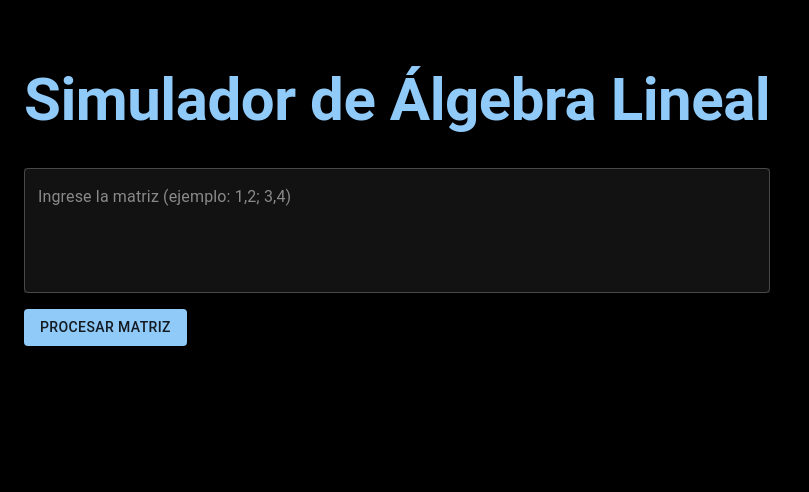
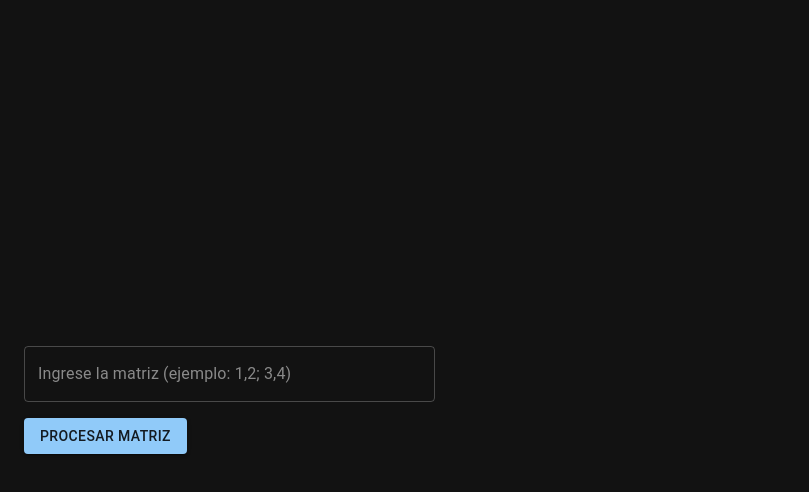
Before and after one commit to pjvalverde/algebra-lineal-simulator, a React (Vite) app: page / in a window 1280 px wide. Shown: the top 492 px of the page, without its empty margins (0-809 px from the left). Built offline with nearby package versions, Linux system fonts and the light colour scheme.

Commit message:
Mejoras posteriores app

```diff
--- a/src/App.jsx
+++ b/src/App.jsx
@@ -1,5 +1,5 @@
 import React, { useState } from 'react';
-import { Container, Box, ThemeProvider, CssBaseline, Typography } from '@mui/material';
+import { Container, Box, ThemeProvider, CssBaseline } from '@mui/material';
 import { createTheme } from '@mui/material/styles';
 import MatrixInput from './components/MatrixInput';
 import MatrixDisplay from './components/MatrixDisplay';
@@ -15,44 +15,15 @@ function App() {
 
   const darkTheme = createTheme({
     palette: {
-      mode: 'dark',
-      background: {
-        default: '#000000',
-        paper: '#121212'
-      },
-      text: {
-        primary: '#ffffff',
-        secondary: '#b3b3b3'
-      },
-      primary: {
-        main: '#90caf9'
-      },
-      secondary: {
-        main: '#ce93d8'
-      }
+      mode: 'dark'
     }
   });
 
   return (
     <ThemeProvider theme={darkTheme}>
       <CssBaseline />
-      <Container maxWidth="md" sx={{ bgcolor: 'background.default', minHeight: '100vh', py: 4 }}>
+      <Container maxWidth="md">
         <Box sx={{ my: 4 }}>
-          <Typography
-            variant="h2"
-            component="h1"
-            gutterBottom
-            align="center"
-            sx={{
-              color: 'primary.main',
-              fontWeight: 'bold',
-              mb: 4,
-              textShadow: '2px 2px 4px rgba(0,0,0,0.5)'
-            }}
-          >
-            Simulador de Álgebra Lineal
-          </Typography>
-
           <MatrixInput onMatrixChange={setMatrix} />
 
           {matrix && (
--- a/src/components/MatrixInput.jsx
+++ b/src/components/MatrixInput.jsx
@@ -9,43 +9,21 @@ const MatrixInput = ({ onMatrixChange }) => {
   const handleProcess = () => {
     try {
       setError('');
-      // Limpia la entrada de espacios extras
-      const cleanInput = input.trim();
-
-      // Verifica si el formato es correcto
-      if (!cleanInput.includes(';') && !cleanInput.includes(',')) {
-        throw new Error('Formato inválido. Use números separados por comas y filas separadas por punto y coma. Ejemplo: 1,2; 3,4');
-      }
-
-      // Procesa la matriz
-      const matrix = MatrixOps.parseMatrix(cleanInput);
-
-      // Verifica que la matriz sea válida
-      if (!matrix || matrix.length === 0 || matrix.some(row => row.length !== matrix[0].length)) {
-        throw new Error('Matriz inválida. Todas las filas deben tener el mismo número de columnas.');
-      }
-
-      // Verifica que todos los elementos sean números
-      if (matrix.some(row => row.some(val => isNaN(val)))) {
-        throw new Error('La matriz solo debe contener números.');
-      }
-
+      const matrix = MatrixOps.parseMatrix(input);
       onMatrixChange(matrix);
     } catch (err) {
-      setError(err.message);
+      setError('Formato inválido. Use números separados por comas y filas separadas por punto y coma.');
     }
   };
 
   return (
-    <Box sx={{ mb: 4 }}>
+    <Box>
       <TextField
         fullWidth
-        multiline
-        rows={4}
         value={input}
         onChange={(e) => setInput(e.target.value)}
         placeholder="Ingrese la matriz (ejemplo: 1,2; 3,4)"
-        sx={{ mb: 2, bgcolor: 'background.paper' }}
+        sx={{ mb: 2 }}
       />
       {error && (
         <Alert severity="error" sx={{ mb: 2 }}>
@@ -55,7 +33,6 @@ const MatrixInput = ({ onMatrixChange }) => {
       <Button
         variant="contained"
         onClick={handleProcess}
-        sx={{ bgcolor: 'primary.main' }}
       >
         Procesar Matriz
       </Button>
--- a/src/utils/matrixOperations.js
+++ b/src/utils/matrixOperations.js
@@ -1,9 +1,8 @@
 // Funciones utilitarias para operaciones con matrices
 export const parseMatrix = (input) => {
   try {
-    const rows = input.trim().split(';');
-    return rows.map(row =>
-      row.trim().split(',').map(num => parseFloat(num.trim()))
+    return input.split(';').map(row =>
+      row.split(',').map(num => parseFloat(num))
     );
   } catch (error) {
     throw new Error('Formato de matriz inválido');
```
